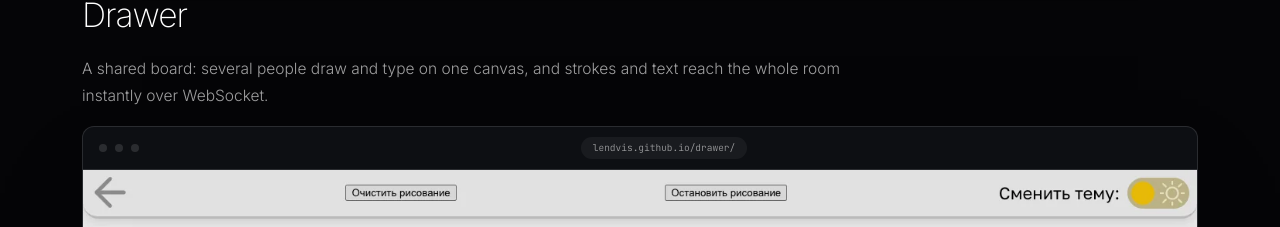
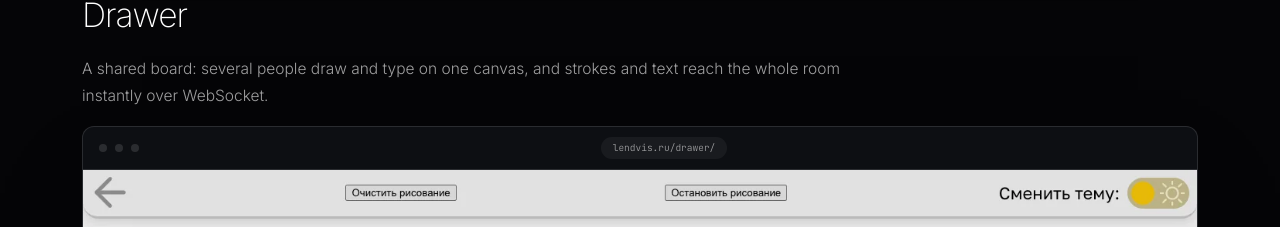
Before and after one commit to Olegg000/lendvis, a React (Vite) app: page /work in a window 1280 px wide. Shown: the part 2379-2606 px from the top of the page. Built offline with nearby package versions, Linux system fonts and the light colour scheme; a web font is replaced by a local one.

Commit message:
drawer — живой realtime на сервере (lendvis.ru/drawer); quiz/drawer демо-ссылки на боевые приложения

```diff
--- a/src/data.ts
+++ b/src/data.ts
@@ -59,7 +59,7 @@ export const projects: Project[] = [
       'A shared board: several people draw and type on one canvas, and strokes and text reach the whole room instantly over WebSocket.',
     stack: ['React', 'Konva', 'Socket.IO', 'Express'],
     repo: 'https://github.com/lendvis/drawer',
-    demo: 'https://lendvis.github.io/drawer/',
+    demo: 'https://lendvis.ru/drawer/',
     shots: [`${base}shots/drawer.webp`],
   },
   {
```
